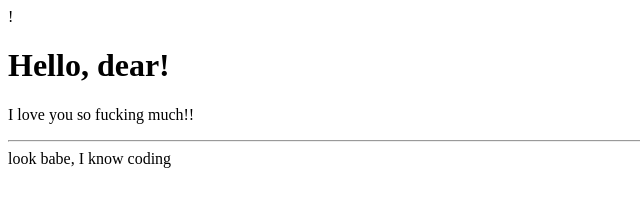
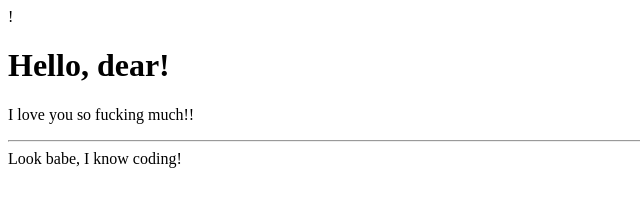
Before and after one commit to WarLordElite/Testing, a plain HTML site: page index.html in a window 1280 px wide. Shown: the full height of the page, 0-640 px from the left. Drawn offline with Linux system fonts and the light colour scheme.

Commit message:
Edit to index.html and README.md verbiage

```diff
--- a/index.html
+++ b/index.html
@@ -3,12 +3,12 @@
 <head>
 	<meta charset="utf-8">
 	<meta name="viewport" content="width=device-width, initial-scale=1">
-	<title>Testing</title>
+	<title>Love Note</title>
 </head>
 <body>
 	<h1>Hello, dear!</h1>
 	<p>I love you so fucking much!!</p>
 	<hr>
-	<footer>look babe, I know coding</footer>
+	<footer>Look babe, I know coding!</footer>
 </body>
 </html>
```
Also changed, not shown: 1 other file.
